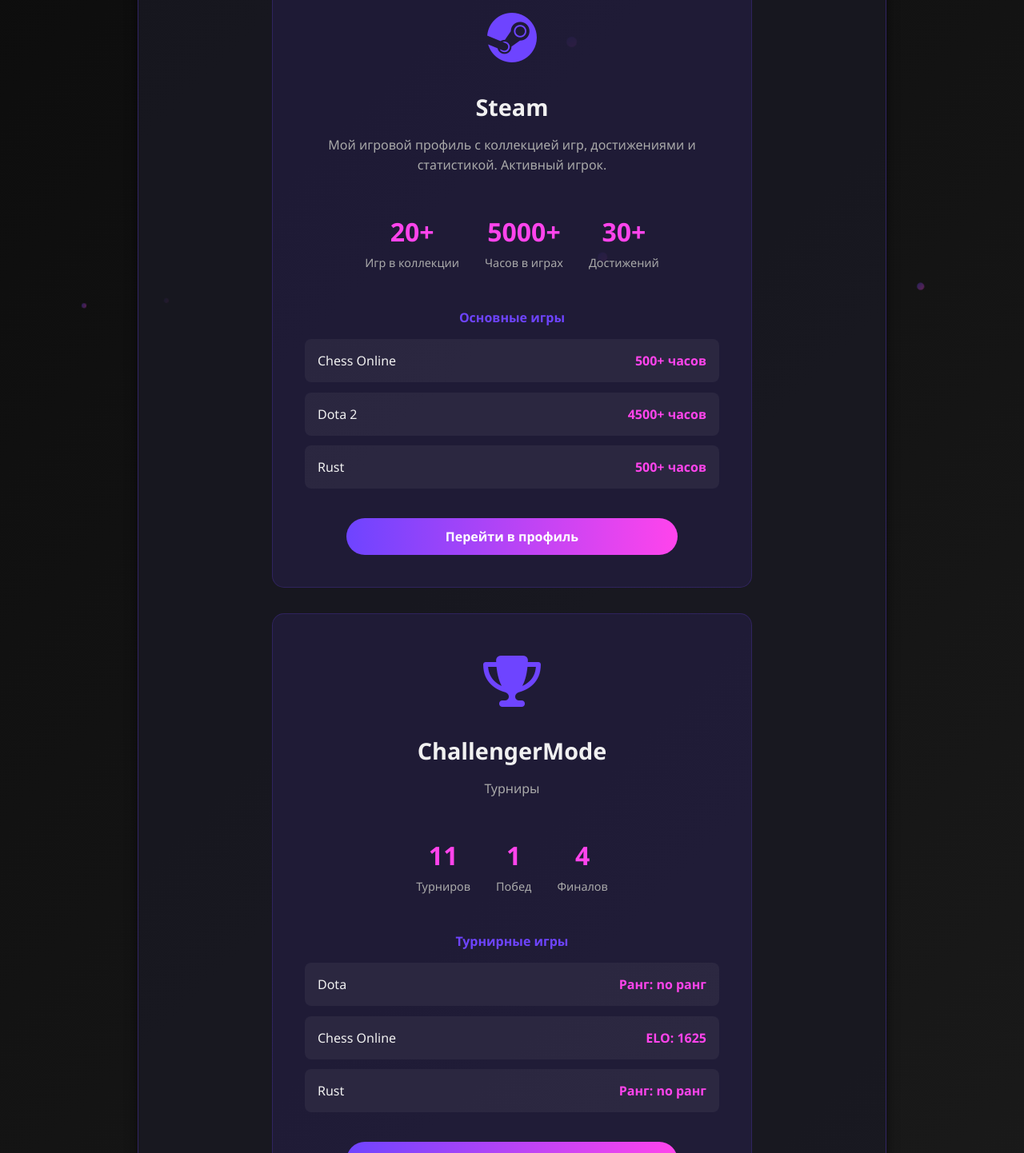
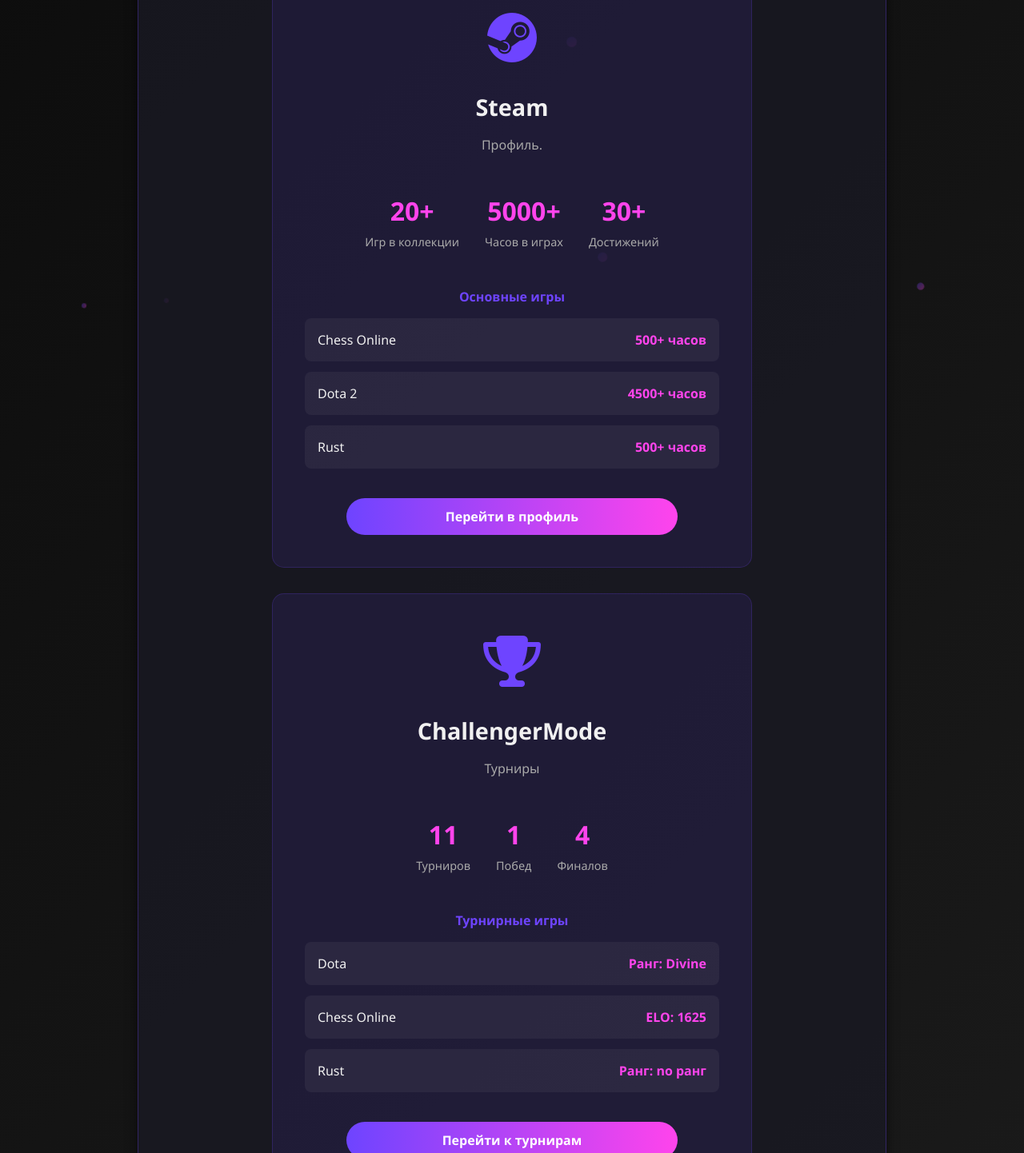
Before and after one commit to Tapwish/bio, a plain HTML site: page portfolio.html in a window 1280 px wide. Shown: the part 326-1768 px from the top of the page at 80% size. Drawn offline with Linux system fonts and the light colour scheme.

Commit message:
Update portfolio.html

```diff
--- a/portfolio.html
+++ b/portfolio.html
@@ -283,7 +283,7 @@
                         <i class="fab fa-steam"></i>
                     </div>
                     <h3>Steam</h3>
-                    <p>Мой игровой профиль с коллекцией игр, достижениями и статистикой. Активный игрок.</p>
+                    <p>Профиль.</p>
 
                     <div class="stats">
                         <div class="stat">
@@ -346,7 +346,7 @@
                         <h4>Турнирные игры</h4>
                         <div class="game-item">
                             <span class="game-name">Dota</span>
-                            <span class="game-hours">Ранг: no ранг</span>
+                            <span class="game-hours">Ранг: Divine</span>
                         </div>
                         <div class="game-item">
                             <span class="game-name">Chess Online</span>
```
